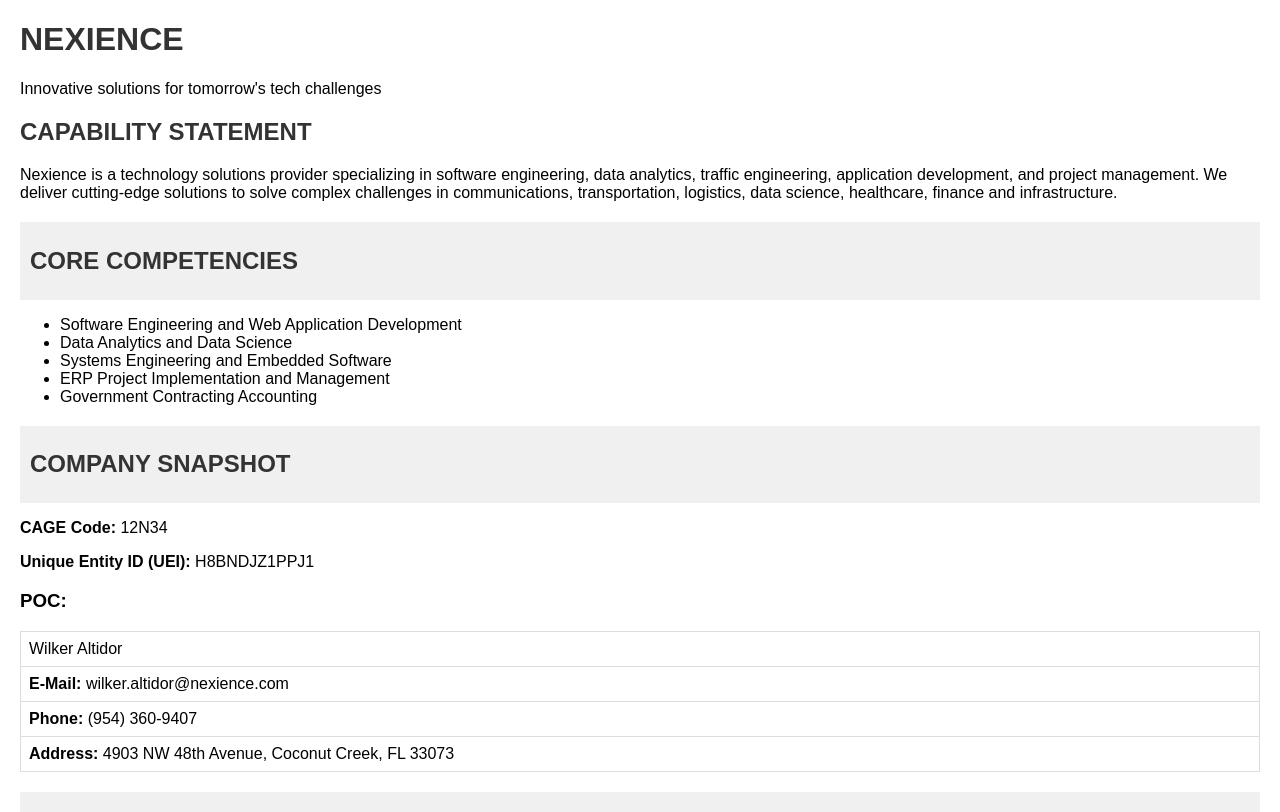
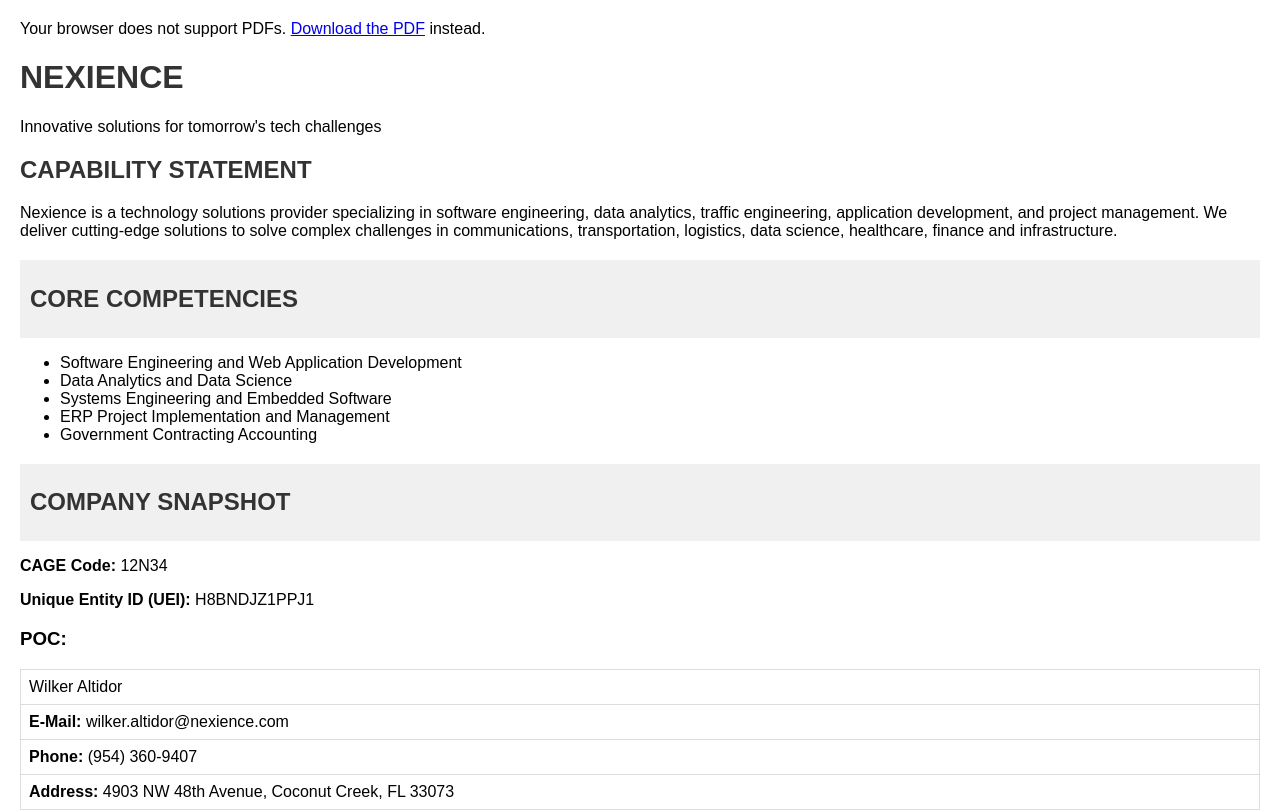
Before and after one commit to waltidor001/nexience, a website: page capability_statement.html in a window 1280 px wide. Shown: the top 812 px of the page. Drawn offline with Linux system fonts and the light colour scheme.

Commit message:
Update capability_statement.html

```diff
--- a/capability_statement.html
+++ b/capability_statement.html
@@ -12,6 +12,10 @@
 </style>
 </head>
 <body>
+
+  <object data="NEXIENCE_CAPABILITY_STATEMENT.pdf" type="application/pdf" width="800px" height="600px">
+    <p>Your browser does not support PDFs. <a href="NEXIENCE_CAPABILITY_STATEMETN.pdf">Download the PDF</a> instead.</p>
+  </object>
 
   <h1>NEXIENCE</h1>
   <p>Innovative solutions for tomorrow's tech challenges</p>
```
